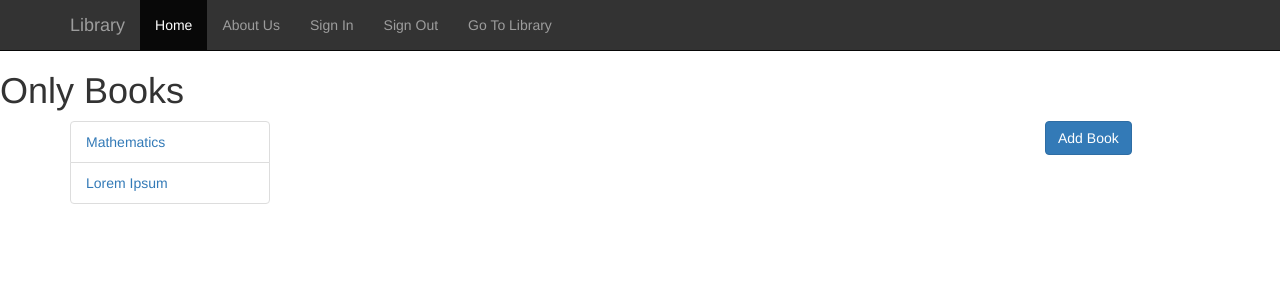
After one commit to 404shades/Library, a Django app: page /library/books/ in a window 1280 px wide. The commit adds this page. Shown: the top 300 px of the page. Run offline with Django 3.2, Linux system fonts and the light colour scheme; data comes from the database, SQL or seed files in the repository; some libraries are stand-ins or nearby versions.

Commit message:
1st Step Complete

```diff
--- a/Launcher/models.py
+++ b/Launcher/models.py
@@ -1,10 +1,31 @@
 from django.db import models
+from django.db.models.signals import pre_save,post_save
+from .utils import unique_slug_generator
 
 class Books(models.Model):
-    Book_Title = models.CharField(max_length=250)
-    ISBN = models.CharField(max_length=250)
-    lend_from = models.DateField(null=True, blank=True)
-    page_amount = models.IntegerField()
-
+    Book_Title      = models.CharField(max_length=250)
+    ISBN            = models.CharField(max_length=250)
+    page_amount     = models.IntegerField()
+    timestamp       = models.DateTimeField(auto_now_add=True)
+    LendingDate     = models.DateTimeField(auto_now=True)
+    slug            = models.SlugField(blank=True,null=True)
     def __str__(self):
         return self.Book_Title
+
+    @property
+    def title(self):
+        return self.Book_Title
+
+    def getBookTitle(self):
+        return self.Book_Title
+
+def rl_pre_save_receiver(sender,instance,**kwargs):
+    print('Saving....')
+    instance.Book_Title = instance.Book_Title.capitalize()
+    print(instance.timestamp)
+    if not instance.slug:
+        instance.slug = unique_slug_generator(instance)
+        instance.save()
+
+
+pre_save.connect(rl_pre_save_receiver,sender=Books)
--- /dev/null
+++ b/Launcher/static/Launcher/cool.css
@@ -0,0 +1,15 @@
+.carousel{
+    height: 500px;
+    padding: 0px;
+    margin: 0px;
+    position: absolute;
+    z-index: 1;
+    top: 0;
+}
+.carousel .item{
+    height: 500px;
+    padding: 0px;
+}
+.navbar{
+ background-color: rgba(0,0,0,0.8);
+}
--- /dev/null
+++ b/Launcher/templates/Launcher/base.html
@@ -0,0 +1,40 @@
+<!DOCTYPE html>
+<html lang="en">
+<head>
+    <meta charset="UTF-8">
+    <title>{% block head_title %}Title{% endblock %}</title>
+    {% load staticfiles %}
+<link rel="stylesheet" href="https://maxcdn.bootstrapcdn.com/bootstrap/3.3.7/css/bootstrap.min.css">
+  <script src="https://ajax.googleapis.com/ajax/libs/jquery/3.2.1/jquery.min.js"></script>
+  <script src="https://maxcdn.bootstrapcdn.com/bootstrap/3.3.7/js/bootstrap.min.js"></script>
+<link rel="stylesheet" href="{% static "Launcher/cool.css" %}">
+</head>
+<body>
+<div class="navbar-wrapper">
+    <nav class="navbar navbar-inverse navbar-static-top">
+        <div class="container">
+            <div class="navbar-header">
+                <button type="button" class="navbar-toggle collapsed" data-toggle="collapse" data-target="#navbar" aria-expanded="false" aria-controls="navbar">
+                    <span class="sr-only">Toggle Navigation</span>
+                    <span class="icon-bar"></span>
+                    <span class="icon-bar"></span>
+                    <span class="icon-bar"></span>
+                </button>
+                <a class="navbar-brand" href="#">Library</a>
+            </div>
+            <div id="navbar" class="navbar-collapse collapse">
+                <ul class="nav navbar-nav">
+                    <li class="active"><a href="/">Home</a> </li>
+                    <li><a href="#">About Us</a> </li>
+                    <li><a href="#">Sign In</a> </li>
+                    <li><a href="#">Sign Out</a></li>
+                    <li><a href="/library/">Go To Library</a></li>
+                </ul>
+            </div>
+        </div>
+    </nav>
+</div>
+{% block content %}
+{% endblock %}
+</body>
+</html>
--- /dev/null
+++ b/Launcher/templates/Launcher/books_list.html
@@ -0,0 +1,19 @@
+{% extends 'Launcher/base.html' %}
+{% block head_title %}Books{% endblock %}
+{% block content %}
+<h1>Only Books</h1>
+        <div class="container">
+        <div class="row">
+            <div class="col-lg-10">
+           <div class="card" style="width:20rem;">
+            <ul class="list-group list-group-flush">
+                {% for items in object_list %}
+                    <li class="list-group-item"><a href="{{ items.slug }}">{{ items }}</a></li>
+                {% endfor %}
+            </ul>
+           </div></div>
+            <div class="col-lg-2"><a href="create" class="btn btn-primary">Add Book</a> </div>
+            </div>
+        </div>
+    </div>
+{% endblock %}
--- /dev/null
+++ b/Launcher/templates/Launcher/library_books.html
@@ -0,0 +1,6 @@
+{% extends "Launcher/base.html" %}
+{% block head_title %}Library{% endblock %}
+{% block content %}
+<H1>Welcome To Library</H1>
+    <a href="/library/books/">Books</a>
+{% endblock %}
--- /dev/null
+++ b/Launcher/utils.py
@@ -0,0 +1,41 @@
+from django.utils.text import slugify
+'''
+random_string_generator is located here:
+http://joincfe.com/blog/random-string-generator-in-python/
+'''
+import random
+import string
+
+
+def random_string_generator(size=10, chars=string.ascii_lowercase + string.digits):
+    return ''.join(random.choice(chars) for _ in range(size))
+
+
+print(random_string_generator())
+print(random_string_generator(size=50))
+
+DONT_USE = ['create']
+def unique_slug_generator(instance, new_slug=None):
+    """
+    This is for a Django project and it assumes your instance
+    has a model with a slug field and a title character (char) field.
+    """
+    if new_slug is not None:
+        slug = new_slug
+    else:
+        slug = slugify(instance.title)
+    if slug in DONT_USE:
+        new_slug = "{slug}-{randstr}".format(
+            slug=slug,
+            randstr=random_string_generator(size=4)
+        )
+        return unique_slug_generator(instance, new_slug=new_slug)
+    Klass = instance.__class__
+    qs_exists = Klass.objects.filter(slug=slug).exists()
+    if qs_exists:
+        new_slug = "{slug}-{randstr}".format(
+                    slug=slug,
+                    randstr=random_string_generator(size=4)
+                )
+        return unique_slug_generator(instance, new_slug=new_slug)
+    return slug
--- a/Launcher/views.py
+++ b/Launcher/views.py
@@ -1,4 +1,25 @@
-from django.shortcuts import render
+from django.views.generic import TemplateView,ListView,DetailView,CreateView
+from .models import Books
+from .forms import BookCreateForm
 
-def index(request):
-    return render(request, 'Launcher/index.html')
+
+class Launching(TemplateView):
+    template_name = 'Launcher/index.html'
+
+
+class Library(TemplateView):
+    template_name = 'Launcher/library_books.html'
+
+
+class BooksListView(ListView):
+    queryset = Books.objects.all()
+
+
+class BooksDetailView(DetailView):
+    queryset = Books.objects.all()
+
+
+class BooksCreateView(CreateView):
+    form_class = BookCreateForm
+    template_name = 'Launcher/form.html'
+    success_url = '/library/books/'
--- a/University/settings.py
+++ b/University/settings.py
@@ -35,7 +35,8 @@ INSTALLED_APPS = [
     'django.contrib.admin',
     'django.contrib.auth',
     'django.contrib.contenttypes',
-    'django.contrib.sessions',
+    'django.contrib.sessi'
+    'ons',
     'django.contrib.messages',
     'django.contrib.staticfiles',
 ]
--- a/University/urls.py
+++ b/University/urls.py
@@ -13,10 +13,14 @@ Including another URLconf
     1. Import the include() function: from django.conf.urls import url, include
     2. Add a URL to urlpatterns:  url(r'^blog/', include('blog.urls'))
 """
-from django.conf.urls import url,include
+from django.conf.urls import url
 from django.contrib import admin
-
+from Launcher.views import Launching,Library,BooksListView,BooksDetailView,BooksCreateView
 urlpatterns = [
     url(r'^admin/', admin.site.urls),
-    url(r'^launcher/', include('Launcher.urls')),
+    url(r'^$', Launching.as_view()),
+    url(r'^library/$',Library.as_view()),
+    url(r'^library/books/$',BooksListView.as_view()),
+    url(r'^library/books/create/$',BooksCreateView.as_view()),
+    url(r'^library/books/(?P<slug>[\w-]+)/$',BooksDetailView.as_view()),
 ]
```
Also changed, not shown: Launcher/forms.py (added, +18 -0 lines), Launcher/static/Launcher/style.css (deleted, +0 -25 lines), Launcher/templates/Launcher/books_detail.html (added, +8 -0 lines), Launcher/templates/Launcher/form.html (added, +10 -0 lines), Launcher/templates/Launcher/index.html (+4 -41 lines), Launcher/migrations/0002_auto_20171109_0015.py (added), Launcher/migrations/0003_remove_books_lend_from.py (added), Launcher/migrations/0004_books_slug.py (added).
